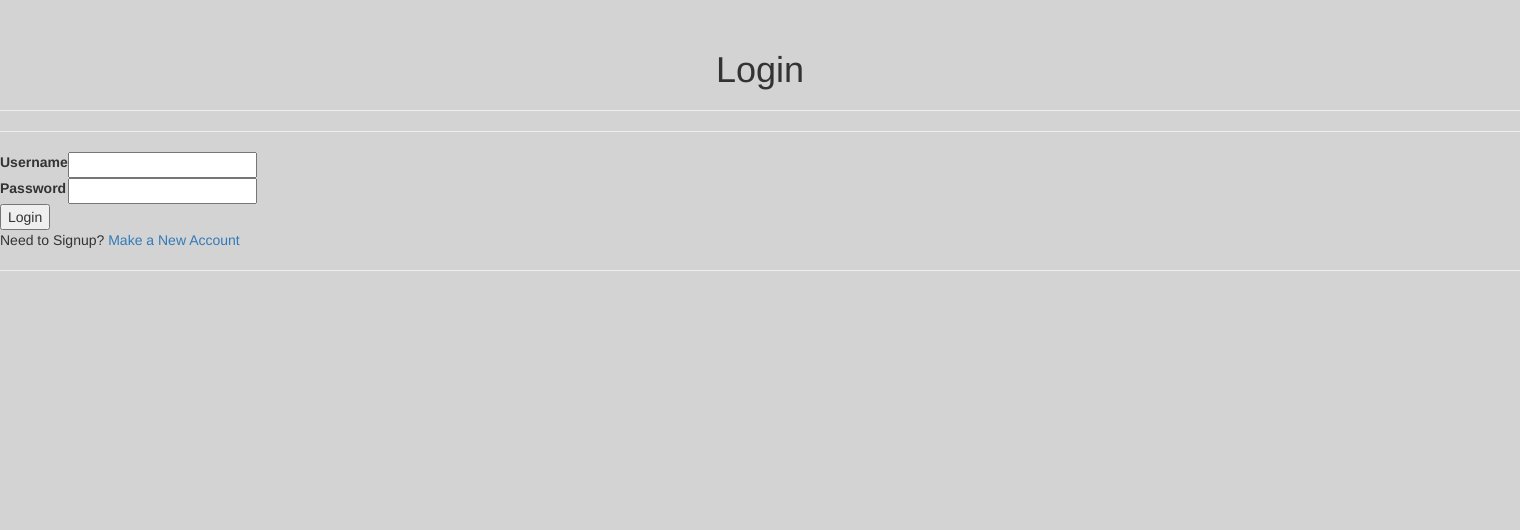
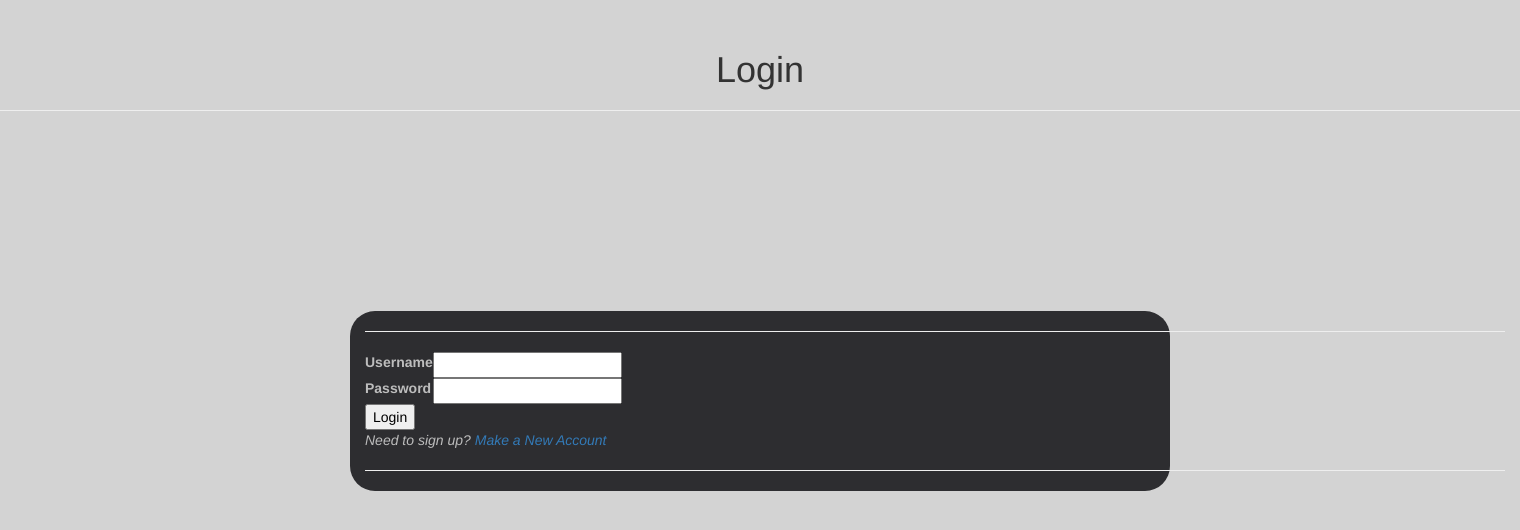
Before and after one commit to SnowCrashOverride/blogz, a Flask app: page /login in a window 1520 px wide. Shown: the part 50-580 px from the top of the page. Run offline with Flask 2, Linux system fonts and the light colour scheme; some libraries are stand-ins or nearby versions.

Commit message:
added styling

```diff
--- a/static/newstyles.css
+++ b/static/newstyles.css
@@ -45,9 +45,31 @@ body {
     margin-right: 350px;
     margin-left: 350px;
 }
+.bg-2 {
+    background: #2d2d30;
+    color: #bdbdbd;
+    border-radius: 25px;
+    margin-top: 200px;
+    margin-right: 350px;
+    margin-left: 350px;
+}
+.bg-3 {
+    background: #2d2d30;
+    color: #bdbdbd;
+    border-radius: 25px;
+    margin-top: 100px;
+    margin-bottom: auto;
+    margin-right: 350px;
+    margin-left: 350px;
+}
 .grid-container {
     text-align: center
   }
-p.userlink {
-    text-align: center;
+.thumbnail {
+    background: #2d2d30;
+    color: #bdbdbd
+}
+.buttontext {
+    color: black;
+
   }
--- a/templates/login.html
+++ b/templates/login.html
@@ -2,9 +2,18 @@
 {% extends "newnewbase.html" %}
 
 {% block content %}
-
+<style>
+    .bg-2 {
+        background: #2d2d30;
+        color: #bdbdbd;
+    }
+    .bg-2 h3 {color: #fff;}
+    .bg-2 p {font-style: italic;}
+    </style>
 <h1>Login</h1>
 <hr />
+<div class="bg-2">
+    <div class="container">
   <form method="post">
   <hr />
     <table>
@@ -30,9 +39,9 @@
 
     {% endwith %}
     </table>
-    <input type="submit" value="Login">
+    <input type="submit" class="buttontext" value="Login">
 </form>
 
-<p>Need to Signup? <a href="/signup">Make a New Account</a></p>
+<p>Need to sign up? <a href="/signup">Make a New Account</a></p>
 
 {% endblock %}
--- a/templates/newpost.html
+++ b/templates/newpost.html
@@ -70,11 +70,10 @@
         <tr>
             <td>
             </br>
-            <input type="submit" value='Finish' />
+            <input class="buttontext" type="submit" value='Finish' />
             </td>
         </tr>
         </table>
 </form>
 
 {% endblock %}
-<hr />
```
Also changed, not shown: templates/index.html (+17 -11 lines), templates/signup.html (+16 -4 lines).
